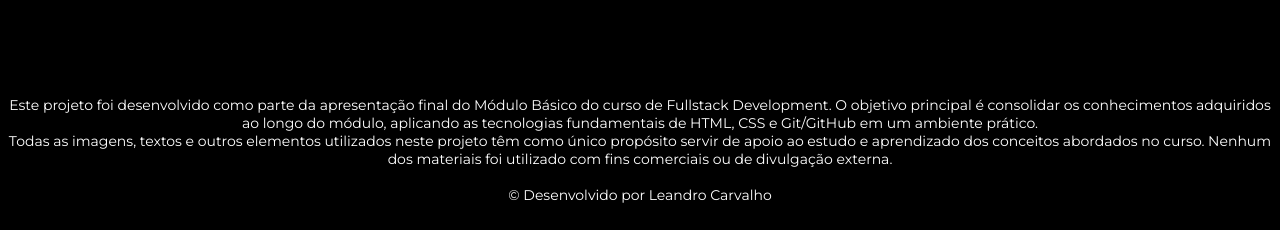
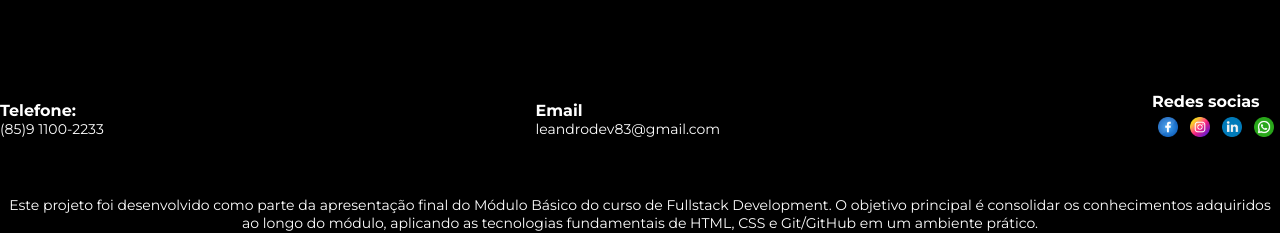
Before and after one commit to leandro2528/projeto-portal-curso, a plain HTML site: page index.html in a window 1280 px wide. Shown: the part 4495-4728 px from the top of the page. Drawn offline with Linux system fonts and the light colour scheme.

Commit message:
insere icones  redes socias

```diff
--- /dev/null
+++ b/assets/css/contato.css
@@ -0,0 +1,35 @@
+.contato {
+    display: flex;
+    justify-content: center;
+    height: 100px;
+    background-color: #000;
+}
+
+.contato-int {
+    display: flex;
+    justify-content: space-between;
+    align-items: center;
+    width: 100%;
+    height: 100px;
+    max-width: 1320px;
+}
+
+.contato-email h6, .contato-telefone  h6, .contato-rede-socias h6 {
+    color: #fff;
+    font-size: 16px;
+}
+
+.contato-telefone p, .contato-email p {
+    color: #fff;
+    font-size: 14px;
+}
+
+.redes-socias-icon {
+    display: flex;
+}
+
+.redes-socias-icon img {
+    width: 20px;
+    margin: 6px;
+
+}
--- a/index.html
+++ b/index.html
@@ -16,6 +16,7 @@
     <link rel="stylesheet" href="assets/css/parceiros.css">
     <link rel="stylesheet" href="assets/css/footer.css">
     <link rel="stylesheet" href="assets/css/modal.css">
+    <link rel="stylesheet" href="assets/css/contato.css">
 </head>
 <body>
     <header class="header">
@@ -332,6 +333,28 @@
         </div>
     </section>
 
+    <section class="contato">
+        <div class="contato-int">
+            <div class="contato-telefone">
+                <h6>Telefone:</h6>
+                <p>(85)9 1100-2233</p>
+            </div>
+            <div class="contato-email">
+                <h6>Email</h6>
+                <p>leandrodev83@gmail.com</p>
+            </div>
+            <div class="contato-rede-socias">
+                <h6>Redes socias</h6>
+                <div class="redes-socias-icon">
+                    <div class="facebock"><img src="assets/img/facebook.png" alt=""></div>
+                    <div class="instagram"><img src="assets/img/instagram.png" alt=""></div>
+                    <div class="linkedin"><img src="assets/img/linkedin.png" alt=""></div>
+                    <div class="whatsapp"><img src="assets/img/whatsapp.png" alt=""></div>
+                </div>
+            </div>
+        </div>
+    </section>
+
     <footer class="footer">
         <div class="footer-int">
             <p>
```
Also changed, not shown: assets/img/facebook.png (added), assets/img/instagram.png (added), assets/img/linkedin.png (added), assets/img/whatsapp.png (added).
